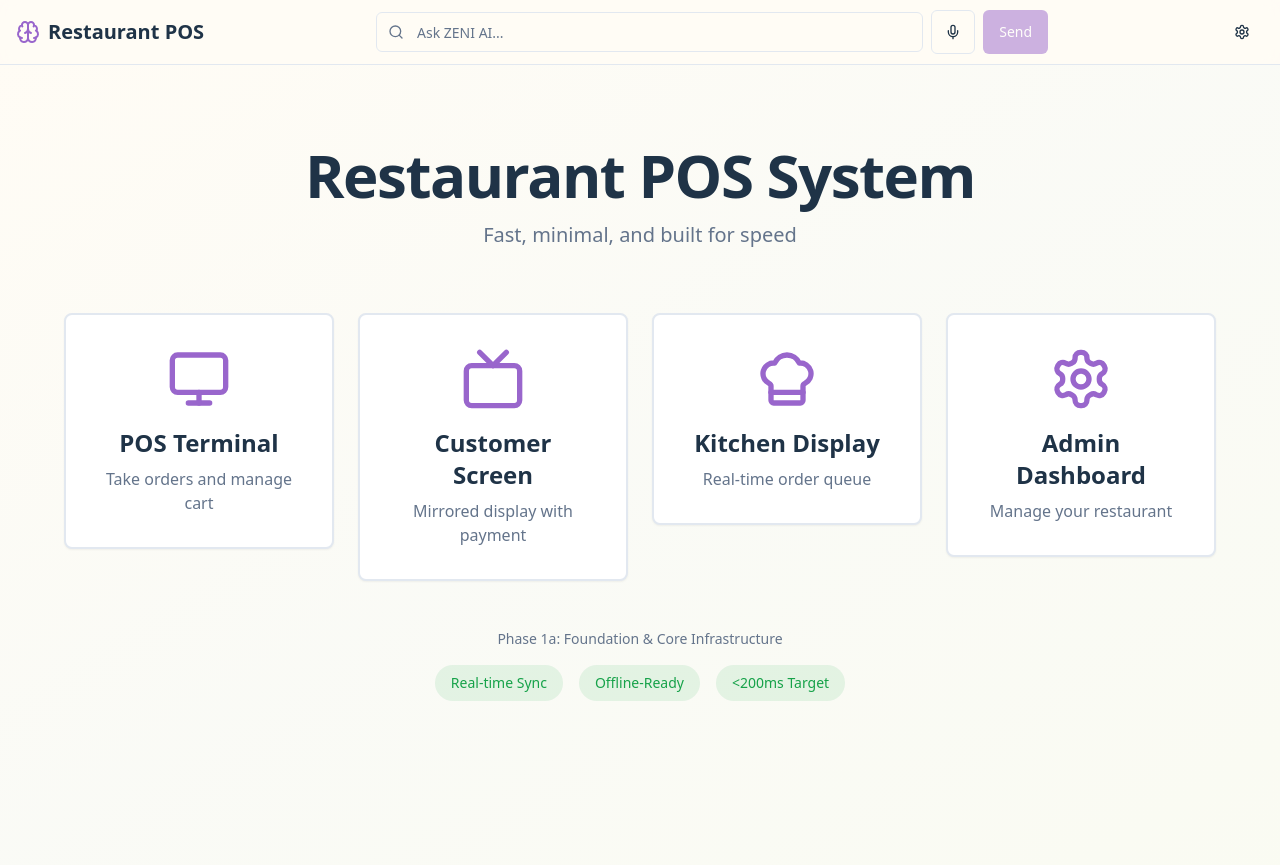
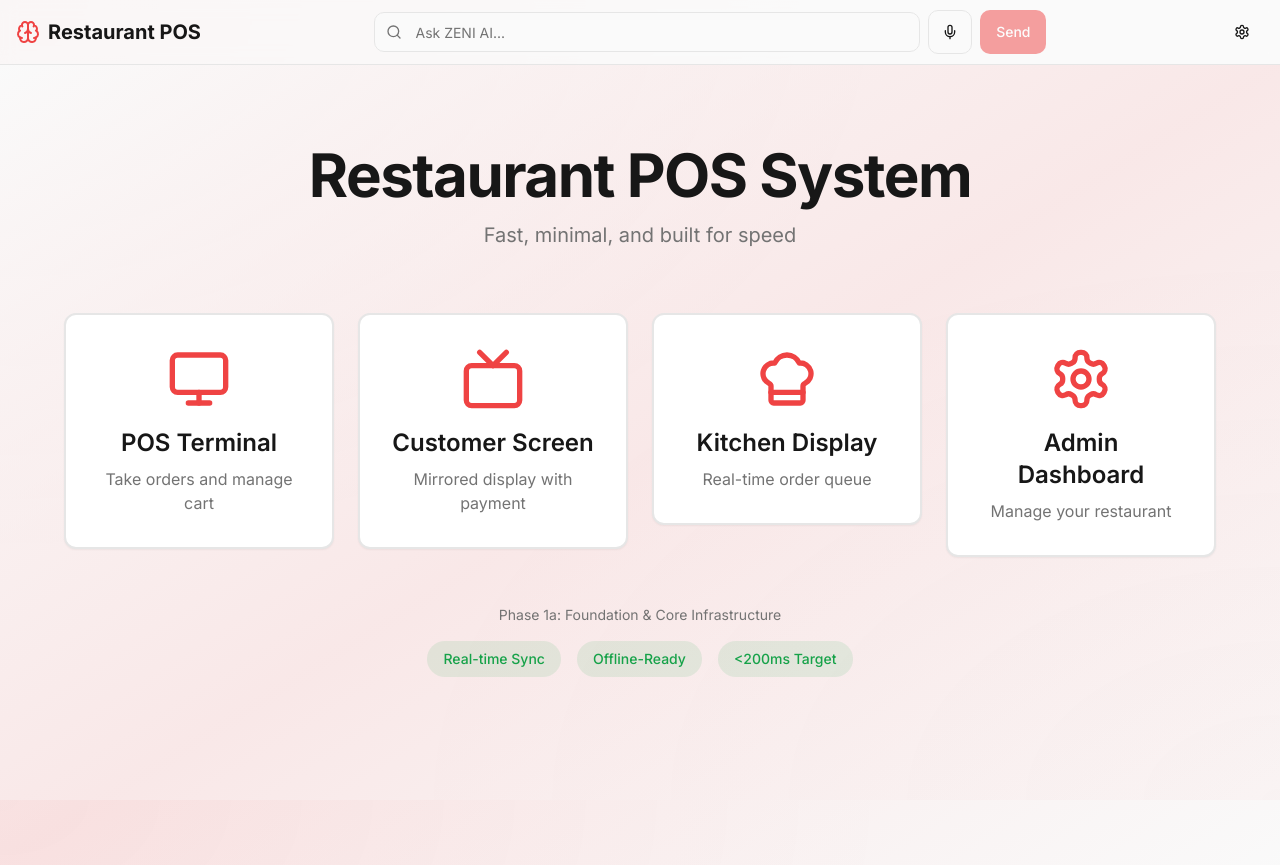
Before and after one commit to Rishhhhh/zenipos, a React (Vite) app: page / in a window 1280 px wide. Built offline with nearby package versions, Linux system fonts and the light colour scheme.

Commit message:
feat: Implement Design System Foundation

```diff
--- a/index.html
+++ b/index.html
@@ -7,9 +7,12 @@
     <meta name="description" content="Fast, accurate restaurant point-of-sale system" />
     <meta name="author" content="Lovable" />
     <link rel="manifest" href="/manifest.json">
-    <meta name="theme-color" content="#8B5CF6">
+    <meta name="theme-color" content="#DC2626">
     <meta name="apple-mobile-web-app-capable" content="yes">
     <meta name="apple-mobile-web-app-status-bar-style" content="black-translucent">
+    <link rel="preconnect" href="https://fonts.googleapis.com">
+    <link rel="preconnect" href="https://fonts.gstatic.com" crossorigin>
+    <link href="https://fonts.googleapis.com/css2?family=Inter:wght@300;400;500;600;700&display=swap" rel="stylesheet">
   </head>
 
   <body>
--- a/src/App.tsx
+++ b/src/App.tsx
@@ -3,6 +3,7 @@ import { Toaster as Sonner } from "@/components/ui/sonner";
 import { TooltipProvider } from "@/components/ui/tooltip";
 import { QueryClient, QueryClientProvider } from "@tanstack/react-query";
 import { BrowserRouter, Routes, Route } from "react-router-dom";
+import { ThemeProvider } from "next-themes";
 import Index from "./pages/Index";
 import POS from "./pages/POS";
 import CustomerScreen from "./pages/CustomerScreen";
@@ -34,10 +35,11 @@ const queryClient = new QueryClient({
 
 const App = () => (
   <QueryClientProvider client={queryClient}>
-    <TooltipProvider>
-      <Toaster />
-      <Sonner />
-      <BrowserRouter>
+    <ThemeProvider attribute="class" defaultTheme="system" enableSystem>
+      <TooltipProvider>
+        <Toaster />
+        <Sonner />
+        <BrowserRouter>
         <AppHeader />
         <Routes>
           <Route path="/" element={<Index />} />
@@ -62,6 +64,7 @@ const App = () => (
         </Routes>
       </BrowserRouter>
     </TooltipProvider>
+    </ThemeProvider>
   </QueryClientProvider>
 );
 
--- /dev/null
+++ b/src/components/layout/ThemeToggle.tsx
@@ -0,0 +1,36 @@
+import { Moon, Sun } from "lucide-react";
+import { useTheme } from "next-themes";
+import { Button } from "@/components/ui/button";
+import {
+  DropdownMenu,
+  DropdownMenuContent,
+  DropdownMenuItem,
+  DropdownMenuTrigger,
+} from "@/components/ui/dropdown-menu";
+
+export function ThemeToggle() {
+  const { setTheme } = useTheme();
+
+  return (
+    <DropdownMenu>
+      <DropdownMenuTrigger asChild>
+        <Button variant="ghost" size="icon" className="glass">
+          <Sun className="h-[1.2rem] w-[1.2rem] rotate-0 scale-100 transition-all dark:-rotate-90 dark:scale-0" />
+          <Moon className="absolute h-[1.2rem] w-[1.2rem] rotate-90 scale-0 transition-all dark:rotate-0 dark:scale-100" />
+          <span className="sr-only">Toggle theme</span>
+        </Button>
+      </DropdownMenuTrigger>
+      <DropdownMenuContent align="end" className="glass-card">
+        <DropdownMenuItem onClick={() => setTheme("light")}>
+          Light
+        </DropdownMenuItem>
+        <DropdownMenuItem onClick={() => setTheme("dark")}>
+          Dark
+        </DropdownMenuItem>
+        <DropdownMenuItem onClick={() => setTheme("system")}>
+          System
+        </DropdownMenuItem>
+      </DropdownMenuContent>
+    </DropdownMenu>
+  );
+}
--- a/src/index.css
+++ b/src/index.css
@@ -4,101 +4,151 @@
 
 /* Definition of the design system. All colors, gradients, fonts, etc should be defined here.
 All colors MUST be HSL.
+macOS-inspired black/red/white theme with glass morphism
 */
 
 @layer base {
   :root {
-    /* Base colors - soft pastels for minimal kiosk UI */
-    --background: 42 100% 98%; /* Sand #F9FAFB */
-    --foreground: 210 40% 20%; /* Ink #334155 */
+    /* Base colors - macOS inspired monochrome */
+    --background: 0 0% 98%; /* Off-white #FAFAFA */
+    --foreground: 0 0% 9%; /* Near-black #171717 */
 
-    --card: 0 0% 100%; /* Panel white */
-    --card-foreground: 210 40% 20%;
+    --card: 0 0% 100%; /* Pure white */
+    --card-foreground: 0 0% 9%;
 
     --popover: 0 0% 100%;
-    --popover-foreground: 210 40% 20%;
+    --popover-foreground: 0 0% 9%;
 
-    /* Primary - Lavender accent */
-    --primary: 270 50% 60%; /* Lavender #8B5CF6 */
+    /* Primary - Red accent (macOS style) */
+    --primary: 0 84% 60%; /* Red #EF4444 */
     --primary-foreground: 0 0% 100%;
 
-    /* Secondary - Mint */
-    --secondary: 142 60% 88%; /* Mint #C6F6D5 */
-    --secondary-foreground: 210 40% 20%;
+    /* Secondary - Light gray */
+    --secondary: 0 0% 96%; /* #F5F5F5 */
+    --secondary-foreground: 0 0% 9%;
 
-    /* Muted - Light sand */
-    --muted: 42 40% 94%;
-    --muted-foreground: 215.4 16.3% 46.9%;
+    /* Muted - Mid gray */
+    --muted: 0 0% 96%;
+    --muted-foreground: 0 0% 45%;
 
-    /* Accent - Sky blue */
-    --accent: 200 100% 90%; /* Sky #CFE9FF */
-    --accent-foreground: 210 40% 20%;
+    /* Accent - Red variant */
+    --accent: 0 84% 60%;
+    --accent-foreground: 0 0% 100%;
 
-    /* Success - Mint green */
+    /* Success - Keep green */
     --success: 142 76% 36%; /* #10B981 */
     --success-foreground: 0 0% 100%;
 
-    /* Warning - Sand */
+    /* Warning - Amber */
     --warning: 38 92% 50%; /* #F59E0B */
     --warning-foreground: 0 0% 100%;
 
-    /* Destructive - Blush */
-    --destructive: 0 72% 51%; /* #EF4444 */
+    /* Destructive - Red */
+    --destructive: 0 84% 60%; /* #EF4444 */
     --destructive-foreground: 0 0% 100%;
 
-    --border: 214.3 31.8% 91.4%;
-    --input: 214.3 31.8% 91.4%;
-    --ring: 270 50% 60%;
+    --border: 0 0% 90%;
+    --input: 0 0% 90%;
+    --ring: 0 84% 60%;
 
-    --radius: 0.5rem;
+    --radius: 0.75rem; /* macOS-like rounded corners */
 
+    /* Sidebar using same theme */
     --sidebar-background: 0 0% 98%;
-    --sidebar-foreground: 210 40% 20%;
-    --sidebar-primary: 270 50% 60%;
+    --sidebar-foreground: 0 0% 9%;
+    --sidebar-primary: 0 84% 60%;
     --sidebar-primary-foreground: 0 0% 100%;
-    --sidebar-accent: 142 60% 88%;
-    --sidebar-accent-foreground: 210 40% 20%;
-    --sidebar-border: 214.3 31.8% 91.4%;
-    --sidebar-ring: 270 50% 60%;
+    --sidebar-accent: 0 0% 96%;
+    --sidebar-accent-foreground: 0 0% 9%;
+    --sidebar-border: 0 0% 90%;
+    --sidebar-ring: 0 84% 60%;
+
+    /* Glass morphism variables */
+    --glass-bg: 255 255 255 / 0.7;
+    --glass-border: 255 255 255 / 0.18;
+    --glass-shadow: 0 8px 32px 0 rgba(31, 38, 135, 0.15);
   }
 
   .dark {
-    --background: 222.2 84% 4.9%;
-    --foreground: 210 40% 98%;
+    --background: 0 0% 9%; /* Near-black #171717 */
+    --foreground: 0 0% 98%; /* Off-white #FAFAFA */
 
-    --card: 222.2 84% 4.9%;
-    --card-foreground: 210 40% 98%;
+    --card: 0 0% 11%; /* #1C1C1C */
+    --card-foreground: 0 0% 98%;
 
-    --popover: 222.2 84% 4.9%;
-    --popover-foreground: 210 40% 98%;
+    --popover: 0 0% 11%;
+    --popover-foreground: 0 0% 98%;
 
-    --primary: 270 50% 70%;
-    --primary-foreground: 222.2 47.4% 11.2%;
+    /* Primary - Lighter red for dark mode */
+    --primary: 0 91% 71%; /* #F87171 */
+    --primary-foreground: 0 0% 9%;
 
-    --secondary: 142 60% 30%;
-    --secondary-foreground: 210 40% 98%;
+    /* Secondary - Dark gray */
+    --secondary: 0 0% 15%; /* #262626 */
+    --secondary-foreground: 0 0% 98%;
 
-    --muted: 217.2 32.6% 17.5%;
-    --muted-foreground: 215 20.2% 65.1%;
+    /* Muted - Mid dark gray */
+    --muted: 0 0% 15%;
+    --muted-foreground: 0 0% 64%;
 
-    --accent: 200 100% 30%;
-    --accent-foreground: 210 40% 98%;
+    /* Accent - Red variant */
+    --accent: 0 91% 71%;
+    --accent-foreground: 0 0% 9%;
 
-    --destructive: 0 62.8% 30.6%;
-    --destructive-foreground: 210 40% 98%;
+    /* Destructive - Lighter red */
+    --destructive: 0 91% 71%; /* #F87171 */
+    --destructive-foreground: 0 0% 9%;
 
-    --border: 217.2 32.6% 17.5%;
-    --input: 217.2 32.6% 17.5%;
-    --ring: 270 50% 70%;
+    --border: 0 0% 20%;
+    --input: 0 0% 20%;
+    --ring: 0 91% 71%;
 
-    --sidebar-background: 240 5.9% 10%;
-    --sidebar-foreground: 240 4.8% 95.9%;
-    --sidebar-primary: 270 50% 70%;
-    --sidebar-primary-foreground: 0 0% 100%;
-    --sidebar-accent: 142 60% 30%;
-    --sidebar-accent-foreground: 240 4.8% 95.9%;
-    --sidebar-border: 240 3.7% 15.9%;
-    --sidebar-ring: 270 50% 70%;
+    --sidebar-background: 0 0% 9%;
+    --sidebar-foreground: 0 0% 98%;
+    --sidebar-primary: 0 91% 71%;
+    --sidebar-primary-foreground: 0 0% 9%;
+    --sidebar-accent: 0 0% 15%;
+    --sidebar-accent-foreground: 0 0% 98%;
+    --sidebar-border: 0 0% 20%;
+    --sidebar-ring: 0 91% 71%;
+
+    /* Glass morphism variables for dark mode */
+    --glass-bg: 28 28 28 / 0.7;
+    --glass-border: 255 255 255 / 0.1;
+    --glass-shadow: 0 8px 32px 0 rgba(0, 0, 0, 0.37);
+  }
+}
+
+/* Glass Morphism Utilities */
+@layer components {
+  .glass {
+    background: rgba(var(--glass-bg));
+    backdrop-filter: blur(12px);
+    -webkit-backdrop-filter: blur(12px);
+    border: 1px solid rgba(var(--glass-border));
+    box-shadow: var(--glass-shadow);
+  }
+
+  .glass-dock {
+    background: rgba(var(--glass-bg));
+    backdrop-filter: blur(20px) saturate(180%);
+    -webkit-backdrop-filter: blur(20px) saturate(180%);
+    border: 1px solid rgba(var(--glass-border));
+    box-shadow: 0 8px 32px 0 rgba(0, 0, 0, 0.2);
+  }
+
+  .glass-backdrop {
+    background: rgba(0, 0, 0, 0.4);
+    backdrop-filter: blur(8px);
+    -webkit-backdrop-filter: blur(8px);
+  }
+
+  .glass-card {
+    background: rgba(var(--glass-bg));
+    backdrop-filter: blur(16px) saturate(180%);
+    -webkit-backdrop-filter: blur(16px) saturate(180%);
+    border: 1px solid rgba(var(--glass-border));
+    box-shadow: 0 4px 16px 0 rgba(0, 0, 0, 0.1);
   }
 }
 
@@ -108,7 +158,34 @@ All colors MUST be HSL.
   }
 
   body {
-    @apply bg-background text-foreground;
+    @apply bg-background text-foreground font-sans antialiased;
+    background-image:
+      radial-gradient(at 0% 0%, hsla(0, 84%, 60%, 0.05) 0px, transparent 50%),
+      radial-gradient(at 100% 100%, hsla(0, 84%, 60%, 0.03) 0px, transparent 50%);
+    background-attachment: fixed;
+  }
+
+  /* macOS-style scrollbars */
+  ::-webkit-scrollbar {
+    width: 10px;
+    height: 10px;
+  }
+
+  ::-webkit-scrollbar-track {
+    background: transparent;
+  }
+
+  ::-webkit-scrollbar-thumb {
+    background: hsl(var(--muted-foreground) / 0.3);
+    border-radius: 10px;
+    border: 2px solid transparent;
+    background-clip: padding-box;
+  }
+
+  ::-webkit-scrollbar-thumb:hover {
+    background: hsl(var(--muted-foreground) / 0.5);
+    border: 2px solid transparent;
+    background-clip: padding-box;
   }
 
   /* Kiosk-specific styles */
@@ -121,8 +198,13 @@ All colors MUST be HSL.
     @apply min-h-[44px] min-w-[44px];
   }
 
-  /* Focus states for accessibility */
+  /* macOS-style focus states */
   :focus-visible {
-    @apply outline-none ring-2 ring-ring ring-offset-2;
+    @apply outline-none ring-2 ring-primary ring-offset-2 ring-offset-background;
+  }
+
+  /* Smooth transitions for theme changes */
+  * {
+    @apply transition-colors duration-200;
   }
 }
--- a/tailwind.config.ts
+++ b/tailwind.config.ts
@@ -13,6 +13,9 @@ export default {
       },
     },
     extend: {
+      fontFamily: {
+        sans: ['Inter', 'system-ui', '-apple-system', 'sans-serif'],
+      },
       colors: {
         border: "hsl(var(--border))",
         input: "hsl(var(--input))",
@@ -71,6 +74,14 @@ export default {
         md: "calc(var(--radius) - 2px)",
         sm: "calc(var(--radius) - 4px)",
       },
+      backdropBlur: {
+        xs: '2px',
+      },
+      boxShadow: {
+        'glass': '0 8px 32px 0 rgba(31, 38, 135, 0.15)',
+        'glass-dark': '0 8px 32px 0 rgba(0, 0, 0, 0.37)',
+        'dock': '0 8px 32px 0 rgba(0, 0, 0, 0.2)',
+      },
       keyframes: {
         "accordion-down": {
           from: {
@@ -88,10 +99,50 @@ export default {
             height: "0",
           },
         },
+        "dock-bounce": {
+          "0%, 100%": {
+            transform: "translateY(0)",
+          },
+          "50%": {
+            transform: "translateY(-12px)",
+          },
+        },
+        "shimmer": {
+          "0%": {
+            backgroundPosition: "-1000px 0",
+          },
+          "100%": {
+            backgroundPosition: "1000px 0",
+          },
+        },
+        "fade-in": {
+          "0%": {
+            opacity: "0",
+            transform: "translateY(10px)",
+          },
+          "100%": {
+            opacity: "1",
+            transform: "translateY(0)",
+          },
+        },
+        "scale-in": {
+          "0%": {
+            opacity: "0",
+            transform: "scale(0.9)",
+          },
+          "100%": {
+            opacity: "1",
+            transform: "scale(1)",
+          },
+        },
       },
       animation: {
         "accordion-down": "accordion-down 0.2s ease-out",
         "accordion-up": "accordion-up 0.2s ease-out",
+        "dock-bounce": "dock-bounce 0.5s ease-in-out",
+        "shimmer": "shimmer 2s linear infinite",
+        "fade-in": "fade-in 0.3s ease-out",
+        "scale-in": "scale-in 0.2s ease-out",
       },
     },
   },
```
